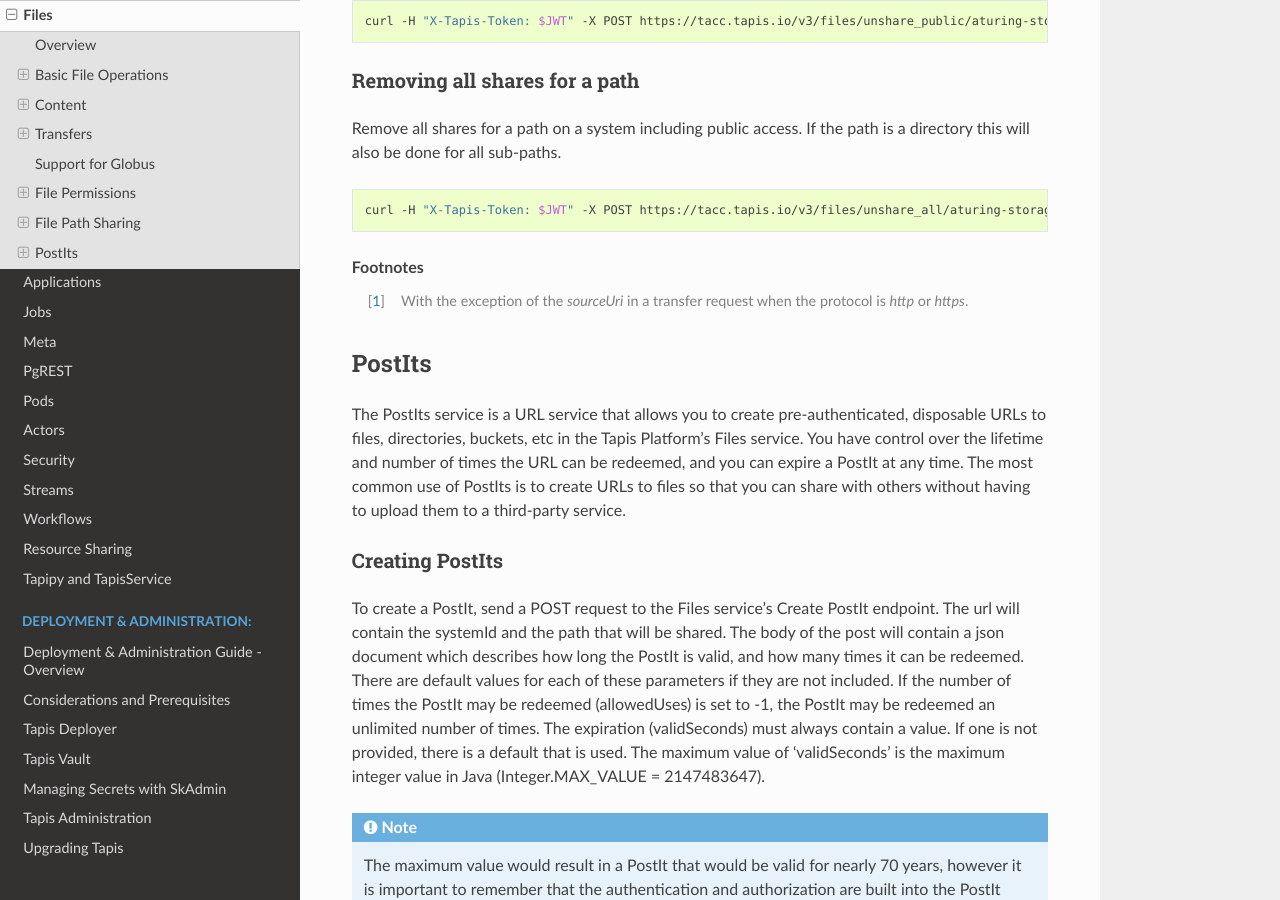
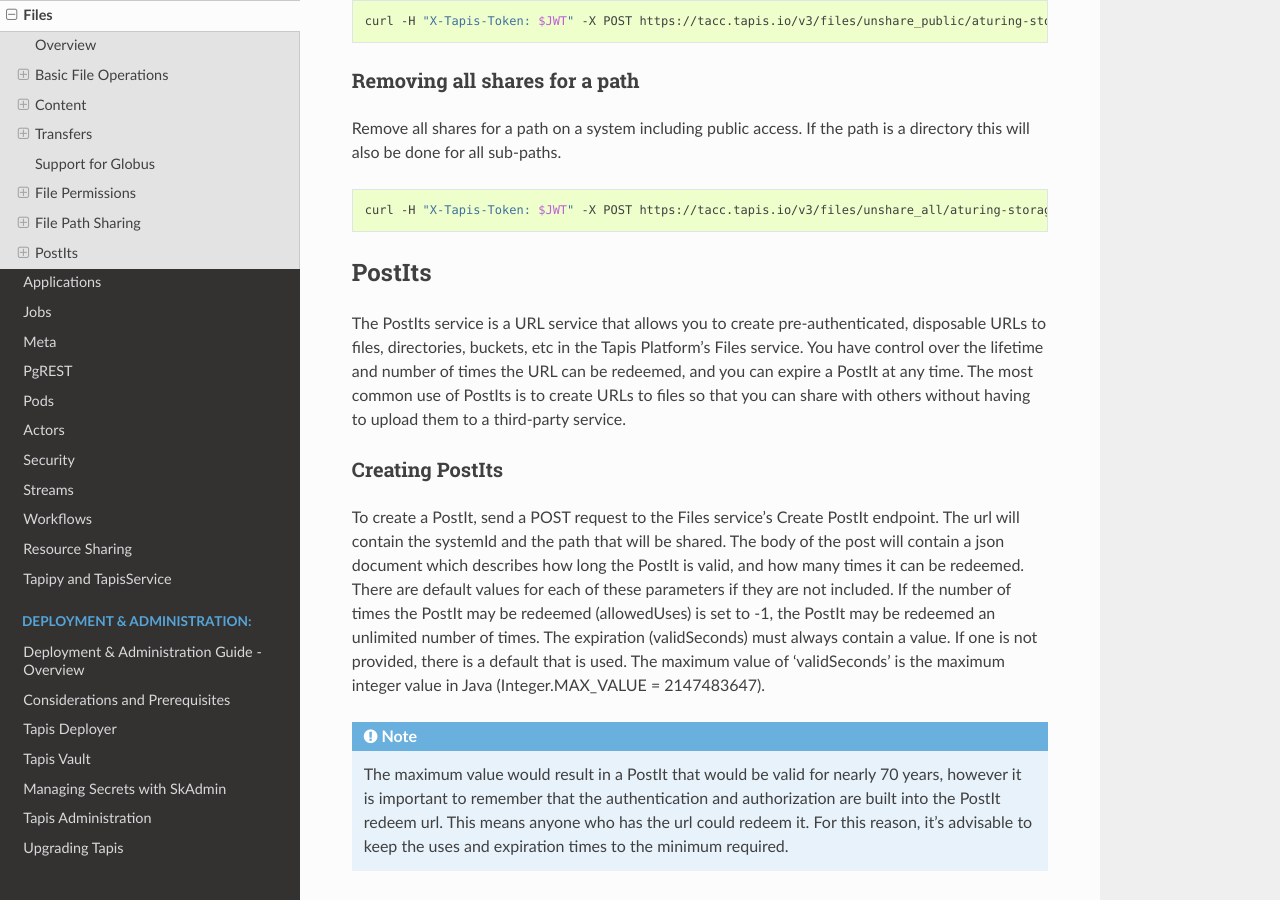
Before and after one commit to tapis-project/documentation, a Sphinx documentation site: the page built from source/technical/files.rst, in a window 1280 px wide and 900 px high, scrolled down 15549 px. Built offline with Sphinx 7.4.7 and the Read the Docs theme 2.0.0, drawn with Linux system fonts in a browser that asks for light colours; some of the changed text lies outside the part shown.

Commit message:
Files: Fix placement of footnote.

```diff
--- a/source/technical/files.rst
+++ b/source/technical/files.rst
@@ -784,10 +784,6 @@
 
     curl -H "X-Tapis-Token: $JWT" -X POST https://tacc.tapis.io/v3/files/unshare_all/aturing-storage/experiment1/
 
-.. rubric:: Footnotes
-
-.. [#] With the exception of the *sourceUri* in a transfer request when the protocol is *http* or *https*.
-
 -----------------------------
 PostIts
 -----------------------------
```
Also changed, not shown: other parts of source/technical/files.rst (+4 -0 lines).
